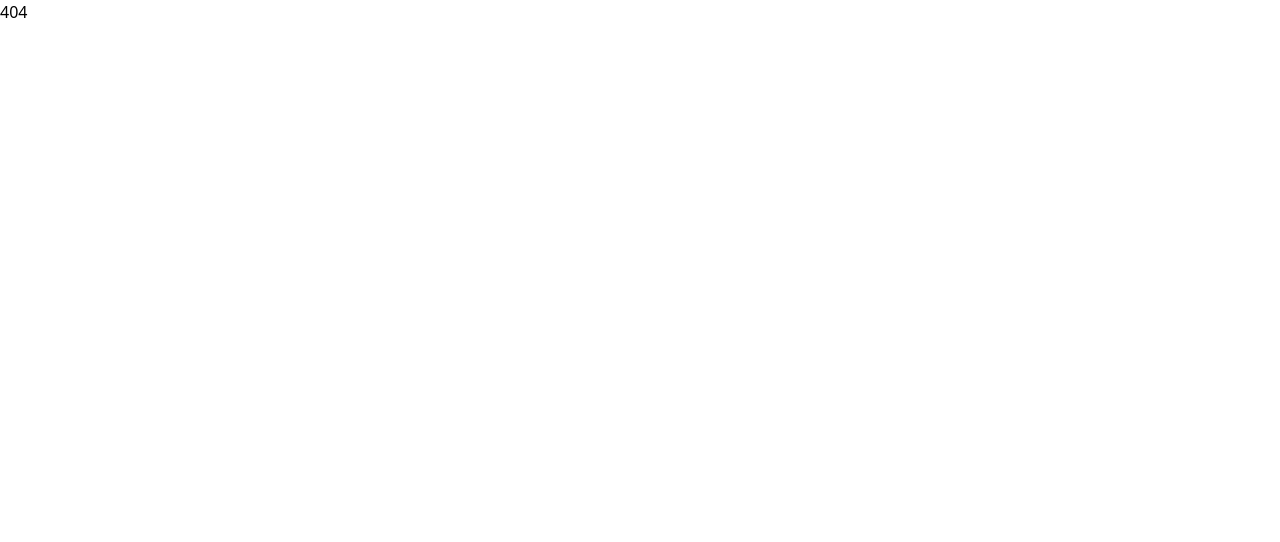
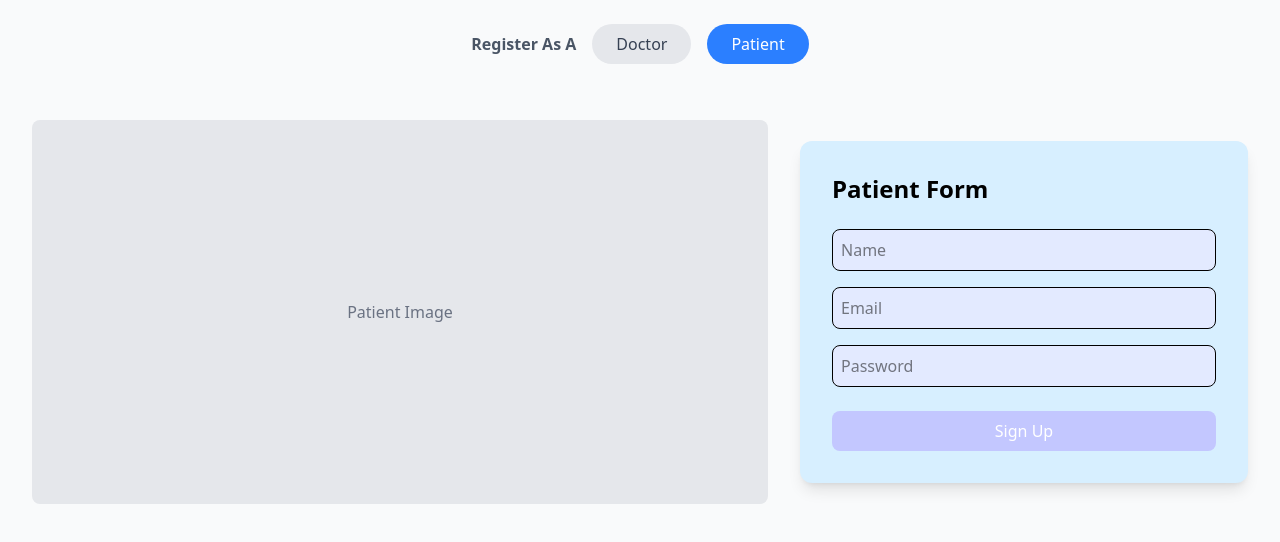
Before and after one commit to Kautilya346/Jeevanya_Front, a React (Vite) app in the folder Jeevanya_Front/: page /signup in a window 1280 px wide. Shown: the top 542 px of the page. Built offline with nearby package versions, Linux system fonts and the light colour scheme.

Commit message:
signup login front

```diff
--- a/Jeevanya_Front/src/App.jsx
+++ b/Jeevanya_Front/src/App.jsx
@@ -1,14 +1,19 @@
 import { BrowserRouter as Router, Routes, Route } from "react-router-dom";
-import Home from "./pages/Home";
+
 
 import NotFound from "./pages/NotFound";
 import AIDiagnose from "./pages/aidiagonise";
+import Login from "./pages/Login";
+import Signup from "./pages/Signup";
+import LandingPage from "./pages/LandingPage";
 
 function App() {
   return (
     <Router>
       <Routes>
-        <Route path="/" element={<Home />} />
+        <Route path="/" element={<LandingPage />} />
+        <Route path="/login" element={<Login />} />
+        <Route path="/signup" element={<Signup />} />
         <Route path="/aidiagnose" element={<AIDiagnose />} />
         <Route path="*" element={<NotFound />} />
       </Routes>
--- /dev/null
+++ b/Jeevanya_Front/src/pages/LandingPage.jsx
@@ -0,0 +1,74 @@
+export default function LandingPage() {
+    return (
+      <div className="min-h-screen bg-gray-50">
+        {/* Navigation Bar */}
+        <nav className="bg-white shadow-sm">
+          <div className="max-w-7xl mx-auto px-4 sm:px-6 lg:px-8">
+            <div className="flex justify-between h-16 items-center">
+              <div className="flex-shrink-0">
+                <h1 className="text-2xl font-bold text-blue-600">JEEVANJA</h1>
+              </div>
+              <div className="hidden md:flex space-x-8">
+                <a href="#" className="text-gray-700 hover:text-blue-600">Home</a>
+                <a href="#" className="text-gray-700 hover:text-blue-600">About us</a>
+                <a href="#" className="text-gray-700 hover:text-blue-600">Contact us</a>
+                <a href="#" className="text-gray-700 hover:text-blue-600">Login</a>
+              </div>
+            </div>
+          </div>
+        </nav>
+
+        {/* Hero Section */}
+        <div className="bg-blue-50 py-20">
+          <div className="max-w-7xl mx-auto px-4 sm:px-6 lg:px-8 text-center">
+            <h1 className="text-4xl md:text-5xl font-bold text-gray-900 mb-4">
+              Empowering Lives Through Health
+            </h1>
+            <button className="bg-blue-600 text-white px-8 py-3 rounded-lg text-lg hover:bg-blue-700 transition-colors">
+              Get an appointment
+            </button>
+          </div>
+        </div>
+
+        {/* Services Section */}
+        <div className="max-w-7xl mx-auto px-4 sm:px-6 lg:px-8 py-16">
+          <h2 className="text-3xl font-bold text-center mb-12">Our Services</h2>
+
+          <div className="grid md:grid-cols-2 lg:grid-cols-3 gap-8">
+            {/* Connect Card */}
+            <div className="bg-white p-6 rounded-xl shadow-md hover:shadow-lg transition-shadow">
+              <h3 className="text-xl font-semibold mb-4">Connect</h3>
+              <p className="text-gray-600">Connect with healthcare professionals and patients community.</p>
+            </div>
+
+            {/* Profile Card */}
+            <div className="bg-white p-6 rounded-xl shadow-md hover:shadow-lg transition-shadow">
+              <h3 className="text-xl font-semibold mb-4">Profile</h3>
+              <p className="text-gray-600">Manage your health profile and medical records securely.</p>
+            </div>
+
+            {/* Diagnosis Card */}
+            <div className="bg-white p-6 rounded-xl shadow-md hover:shadow-lg transition-shadow">
+              <h3 className="text-xl font-semibold mb-4">Diagnosis</h3>
+              <p className="text-gray-600">Get preliminary diagnosis and health recommendations.</p>
+            </div>
+
+            {/* Forum Card */}
+            <div className="bg-white p-6 rounded-xl shadow-md hover:shadow-lg transition-shadow">
+              <h3 className="text-xl font-semibold mb-4">Forum</h3>
+              <p className="text-gray-600">Participate in health discussions and Q&A sessions.</p>
+            </div>
+
+            {/* Additional Service Cards can be added here */}
+          </div>
+        </div>
+
+        {/* Footer */}
+        <footer className="bg-gray-800 text-white py-8">
+          <div className="max-w-7xl mx-auto px-4 sm:px-6 lg:px-8 text-center">
+            <p>© 2024 JEEVANJA. All rights reserved.</p>
+          </div>
+        </footer>
+      </div>
+    );
+  }
--- a/Jeevanya_Front/src/pages/Login.jsx
+++ b/Jeevanya_Front/src/pages/Login.jsx
@@ -1,5 +1,55 @@
 import React from "react";
 
-export const login = () => {
-  return <div></div>;
+const LoginPage = () => {
+  return (
+    <div className="flex justify-center items-center h-screen bg-gray-100">
+      <div className="bg-white p-8 rounded-2xl shadow-lg w-96">
+        <h2 className="text-2xl font-bold text-center mb-6">Login</h2>
+        <form>
+          <div className="mb-4">
+            <label
+              className="block text-gray-700 text-sm font-semibold mb-2"
+              htmlFor="email"
+            >
+              Email
+            </label>
+            <input
+              type="email"
+              id="email"
+              className="w-full p-3 border rounded-lg focus:outline-none focus:ring-2 focus:ring-blue-400"
+              placeholder="Enter your email"
+            />
+          </div>
+          <div className="mb-6">
+            <label
+              className="block text-gray-700 text-sm font-semibold mb-2"
+              htmlFor="password"
+            >
+              Password
+            </label>
+            <input
+              type="password"
+              id="password"
+              className="w-full p-3 border rounded-lg focus:outline-none focus:ring-2 focus:ring-blue-400"
+              placeholder="Enter your password"
+            />
+          </div>
+          <button
+            type="submit"
+            className="w-full bg-blue-500 text-white py-3 rounded-lg hover:bg-blue-600 transition duration-300"
+          >
+            Login
+          </button>
+        </form>
+        <p className="text-center text-gray-600 mt-4 text-sm">
+          Don't have an account?{" "}
+          <a href="/register" className="text-blue-500 hover:underline">
+            Sign up
+          </a>
+        </p>
+      </div>
+    </div>
+  );
 };
+
+export default LoginPage;
--- a/Jeevanya_Front/src/pages/Signup.jsx
+++ b/Jeevanya_Front/src/pages/Signup.jsx
@@ -0,0 +1,130 @@
+import { useState } from 'react';
+
+export default function Signup() {
+  const [userType, setUserType] = useState('patient');
+  const [formData, setFormData] = useState({
+    name: '',
+    email: '',
+    password: '',
+    specialty: '',
+    license: ''
+  });
+
+  const handleSubmit = (e) => {
+    e.preventDefault();
+    // Handle form submission
+  };
+
+  return (
+    <div className="min-h-screen bg-gray-50">
+      {/* Buttons */}
+      <div className="flex justify-center gap-4 p-6">
+        <span className='text-gray-600 font-bold py-2'>Register As A</span>
+        <button
+          onClick={() => setUserType('doctor')}
+          className={`px-6 py-2 rounded-full ${
+            userType === 'doctor'
+              ? 'bg-blue-500 text-white'
+              : 'bg-gray-200 text-gray-700'
+          }`}
+        >
+          Doctor
+        </button>
+        <button
+          onClick={() => setUserType('patient')}
+          className={`px-6 py-2 rounded-full ${
+            userType === 'patient'
+              ? 'bg-blue-500 text-white'
+              : 'bg-gray-200 text-gray-700'
+          }`}
+        >
+          Patient
+        </button>
+      </div>
+
+      {/* Content Container */}
+      <div className="flex flex-col md:flex-row items-center justify-center p-8 gap-8">
+        {/* Image Container */}
+        <div className={`flex-1 ${userType === 'patient' ? 'order-first' : 'order-last'}`}>
+          <div className="bg-gray-200 rounded-lg h-96 w-full flex items-center justify-center">
+            <span className="text-gray-500">
+              {userType === 'patient' ? 'Patient Image' : 'Doctor Image'}
+            </span>
+          </div>
+        </div>
+
+        {/* Form Container */}
+        <form onSubmit={handleSubmit} className="flex-1 max-w-md bg-[#D7EFFF] p-8 rounded-xl shadow-lg">
+          {userType === 'patient' ? (
+            <>
+              <h2 className="text-2xl font-bold mb-6">Patient Form</h2>
+              <div className="space-y-4">
+                <input
+                  type="text"
+                  placeholder="Name"
+                  className="w-full p-2 border rounded-lg bg-[#E3EAFF]"
+                  required
+                />
+                <input
+                  type="email"
+                  placeholder="Email"
+                  className="w-full p-2 border rounded-lg bg-[#E3EAFF]"
+                  required
+                />
+                <input
+                  type="password"
+                  placeholder="Password"
+                  className="w-full p-2 border rounded-lg bg-[#E3EAFF]"
+                  required
+                />
+              </div>
+            </>
+          ) : (
+            <>
+              <h2 className="text-2xl font-bold mb-6">Doctor Form</h2>
+              <div className="space-y-4">
+                <input
+                  type="text"
+                  placeholder="Name"
+                  className="w-full p-2 border rounded-lg"
+                  required
+                />
+                <input
+                  type="email"
+                  placeholder="Email"
+                  className="w-full p-2 border rounded-lg"
+                  required
+                />
+                <input
+                  type="text"
+                  placeholder="Specialty"
+                  className="w-full p-2 border rounded-lg"
+                  required
+                />
+                <input
+                  type="password"
+                  placeholder="Password"
+                  className="w-full p-2 border rounded-lg"
+                  required
+                />
+                <input
+                  type="text"
+                  placeholder="License Number"
+                  className="w-full p-2 border rounded-lg"
+                  required
+                />
+              </div>
+            </>
+          )}
+
+          <button
+            type="submit"
+            className="mt-6 w-full bg-[#C3C7FF] text-white py-2 rounded-lg hover:bg-blue-600"
+          >
+            Sign Up
+          </button>
+        </form>
+      </div>
+    </div>
+  );
+}
--- a/Jeevanya_Front/src/pages/home.jsx
+++ /dev/null
@@ -1,7 +0,0 @@
-import React from "react";
-
-const home = () => {
-  return <div>home</div>;
-};
-
-export default home;
```
